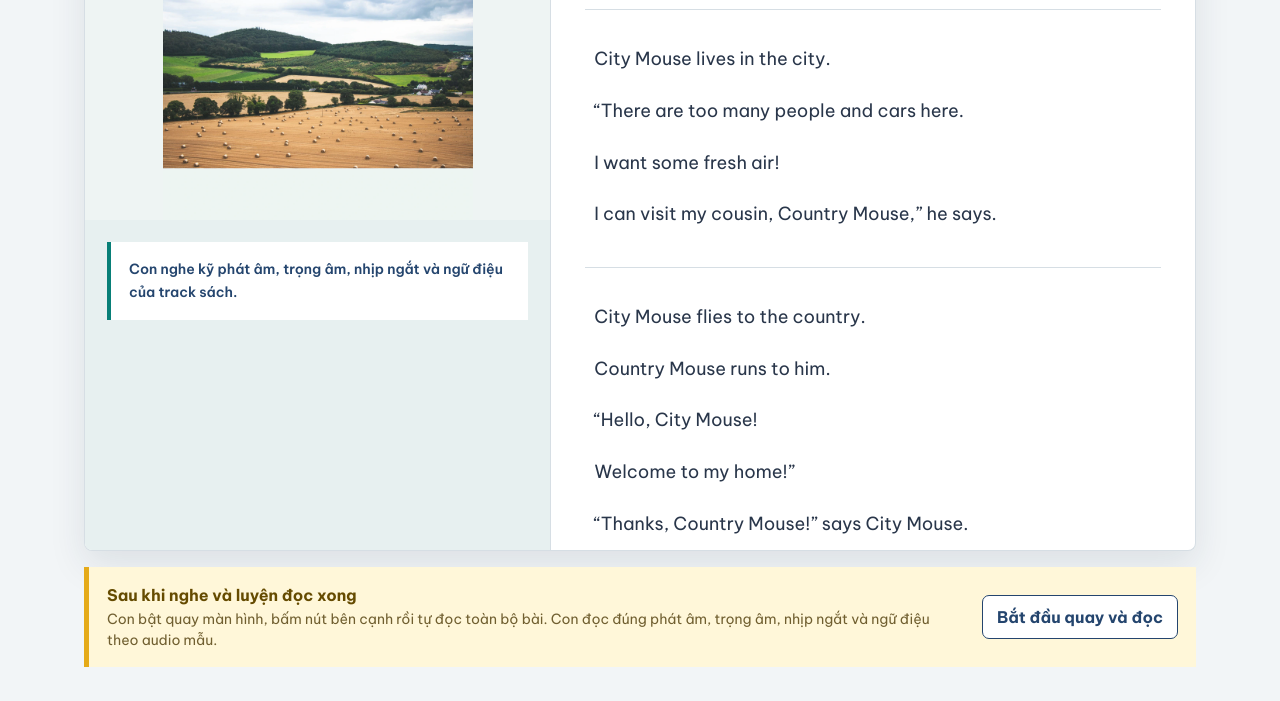
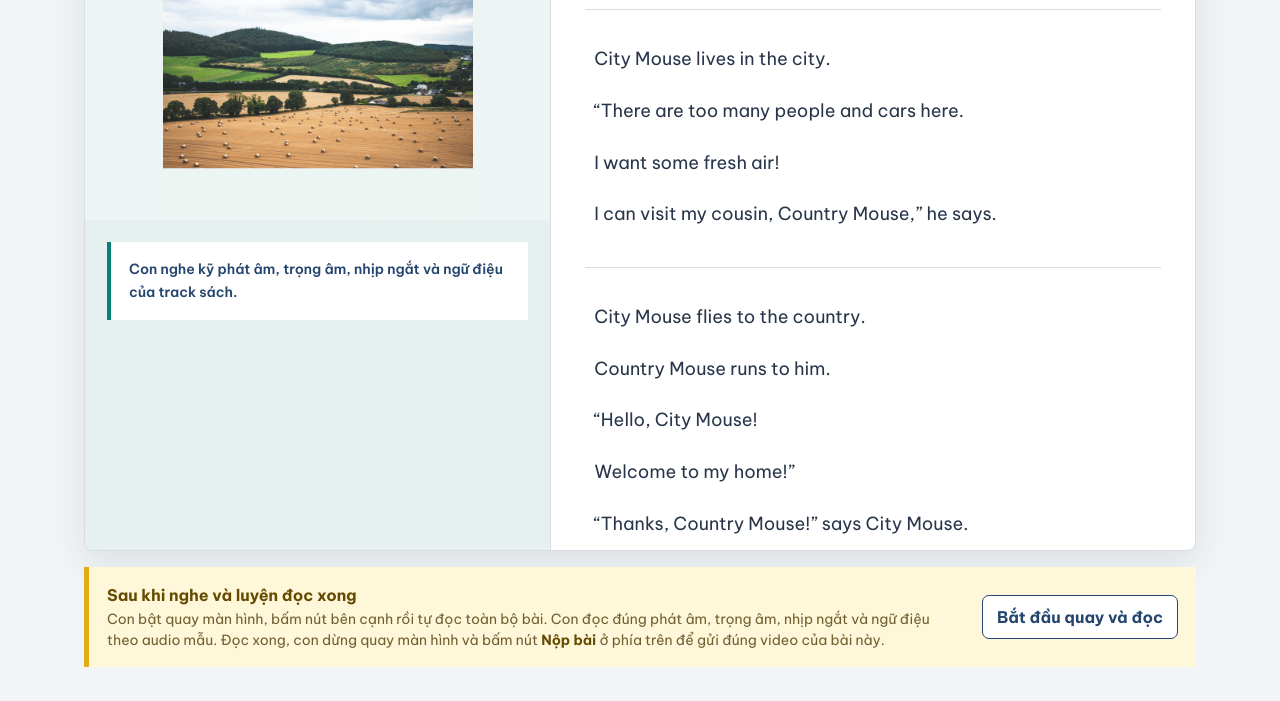
Before and after one commit to mstrangtrieueducation-droid/bpt9gkz, a plain HTML site: page index.html in a window 1280 px wide. Shown: the part 481-1182 px from the top of the page. Drawn offline with Linux system fonts and the light colour scheme.

Commit message:
Publish updated encoded learning sites

```diff
--- a/index.html
+++ b/index.html
@@ -158,7 +158,7 @@
             <figure class="reading-media"><img id="readingImage" src="assets/images/city-to-country.webp?v=20260805-waveform-hires" alt="Minh hoạ bài đọc City Mouse and Country Mouse" width="1400" height="1400"><figcaption id="mediaCaption">Con nghe kỹ phát âm, trọng âm, nhịp ngắt và ngữ điệu của track sách.</figcaption></figure>
             <article class="reading-copy" id="readingCopy" aria-label="Bài đọc City Mouse and Country Mouse"></article>
           </section>
-          <div class="readback-bar"><div><strong>Sau khi nghe và luyện đọc xong</strong><span>Con bật quay màn hình, bấm nút bên cạnh rồi tự đọc toàn bộ bài. Con đọc đúng phát âm, trọng âm, nhịp ngắt và ngữ điệu theo audio mẫu.</span></div><button class="secondary-button" id="readBackButton" type="button">Bắt đầu quay và đọc</button></div>
+          <div class="readback-bar"><div><strong>Sau khi nghe và luyện đọc xong</strong><span>Con bật quay màn hình, bấm nút bên cạnh rồi tự đọc toàn bộ bài. Con đọc đúng phát âm, trọng âm, nhịp ngắt và ngữ điệu theo audio mẫu. &#272;&#7885;c xong, con d&#7915;ng quay m&#224;n h&#236;nh v&#224; b&#7845;m n&#250;t <strong>N&#7897;p b&#224;i</strong> &#7903; ph&#237;a tr&#234;n &#273;&#7875; g&#7917;i &#273;&#250;ng video c&#7911;a b&#224;i n&#224;y.</span></div><button class="secondary-button" id="readBackButton" type="button">Bắt đầu quay và đọc</button></div>
           <audio id="readingAudio" preload="metadata" src="assets/audio/track-2-40.mp3"></audio>
         </section>
         <section class="view" id="languageView">
```
